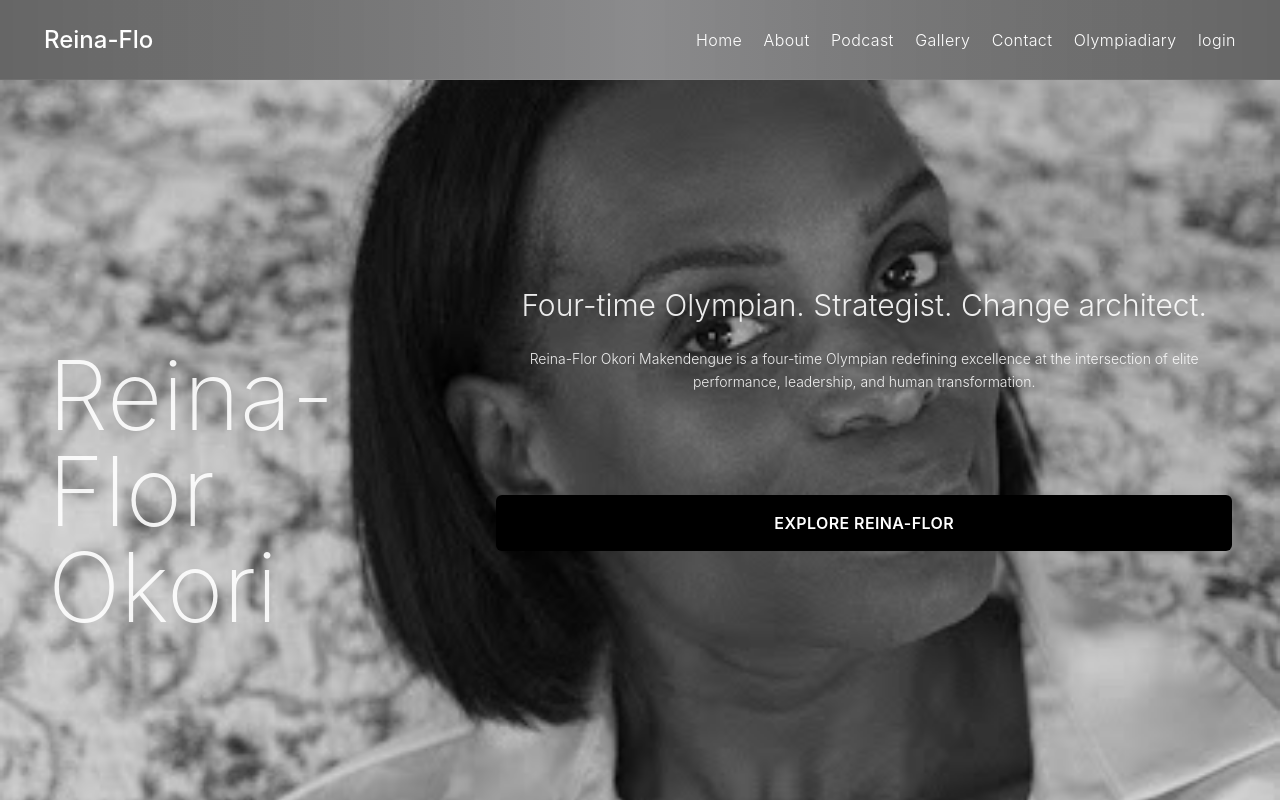
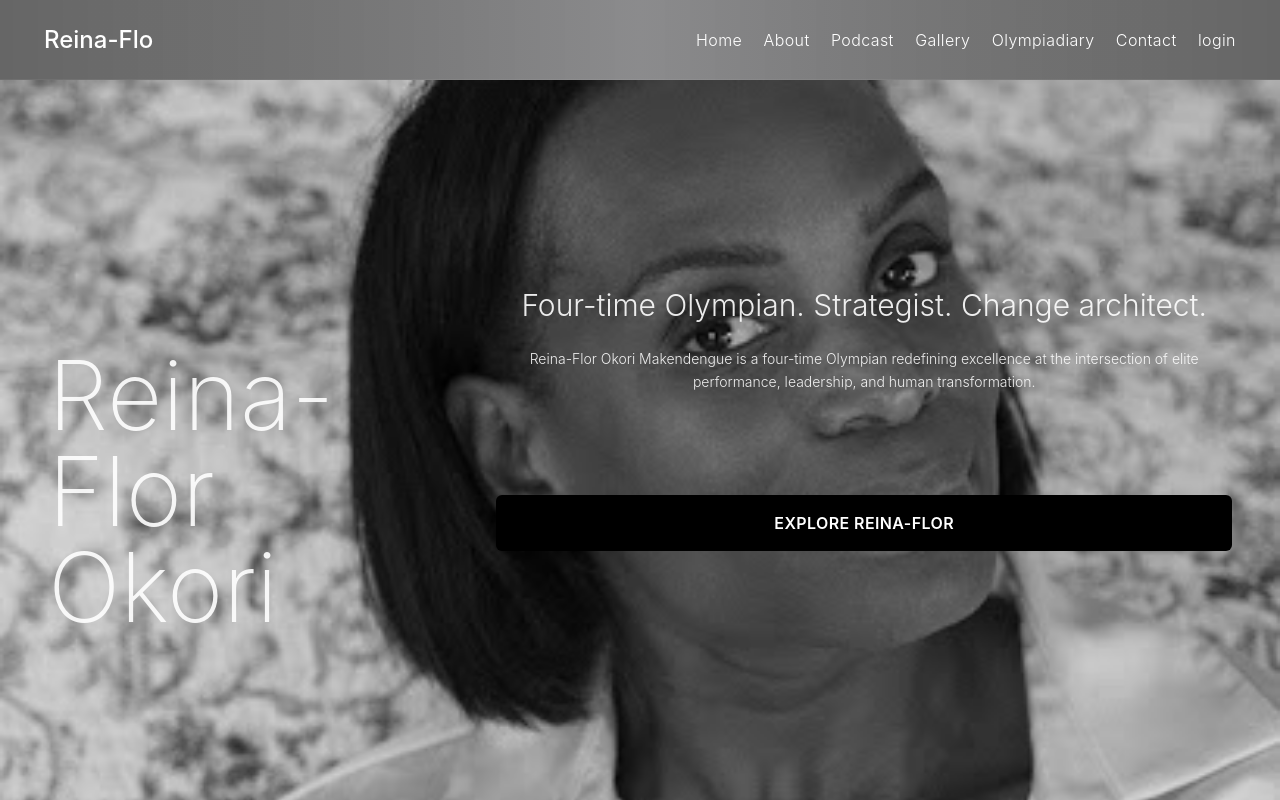
Before and after one commit to abbasolabode/reinaflo, a React (Vite) app: page /home in a window 1280 px wide. Shown: the top 800 px of the page. Built offline with nearby package versions, Linux system fonts and the light colour scheme.

Commit message:
new fixes

```diff
--- a/src/components/Navbar.jsx
+++ b/src/components/Navbar.jsx
@@ -10,8 +10,8 @@ const navLinks = [
   { id: 2, link: "About", path: "/about" },
   { id: 4, link: "Podcast", path: "/podcast" },
   { id: 5, link: "Gallery", path: "/gallery" },
-  { id: 6, link: "Contact", path: "/contact" },
-  { id: 7, link: "Olympiadiary", path: "/olympiadiary"},
+  { id: 6, link: "Olympiadiary", path: "/olympiadiary"},
+  { id: 7, link: "Contact", path: "/contact" },
   { id: 8, link: "login", path: "/login" },
 ];
 
```
